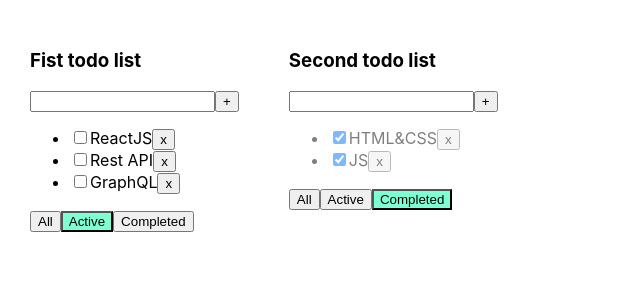
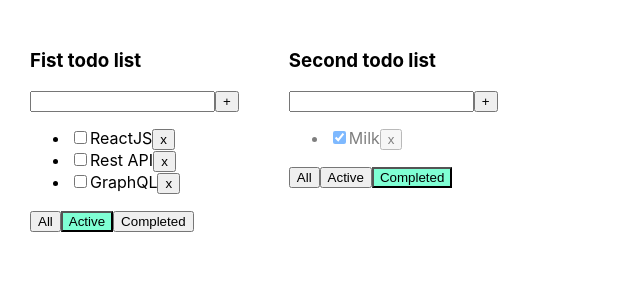
Before and after one commit to Rombeso/TodoList, a React (Create React App) app: page / in a window 1280 px wide. Shown: the top 300 px of the page, without its empty margins (0-640 px from the left). Built offline with nearby package versions, Linux system fonts and the light colour scheme.

Commit message:
Added fixed id for todo List and created associate array in "UseState". Changed three functions for it: removeTask, addTask, changeStatus. Passed ID todo list in props from file todo List.

```diff
--- a/src/App.tsx
+++ b/src/App.tsx
@@ -13,34 +13,31 @@ type TodoListsType ={
 
 function App() {
 
-    let [tasks, setTasks] = useState([
-        {id: v1(), title: "HTML&CSS", isDone: true},
-        {id: v1(), title: "JS", isDone: true},
-        {id: v1(), title: "ReactJS", isDone: false},
-        {id: v1(), title: "Rest API", isDone: false},
-        {id: v1(), title: "GraphQL", isDone: false},
-    ]);
     let [filter, setFilter] = useState<FilterValuesType>("all");
 
 
-    function removeTask(id: string) {
-        let filteredTasks = tasks.filter(t => t.id != id);
-        setTasks(filteredTasks);
+    function removeTask(id: string, todolistID: string) {
+        let task = tasks[todolistID]
+        let filteredTasks = task.filter(t => t.id != id);
+        tasks[todolistID] = filteredTasks
+        setTasks({...tasks});
     }
 
-    function addTask(title: string) {
+    function addTask(title: string, todolistID: string) {
         let task = {id: v1(), title: title, isDone: false};
-        let newTasks = [task, ...tasks];
-        setTasks(newTasks);
+        let allTasks = tasks[todolistID];
+        let newTasks = [task, ...allTasks];
+        tasks[todolistID] = newTasks
+        setTasks({... tasks});
     }
 
-    function changeStatus(taskId: string, isDone: boolean) {
-        let task = tasks.find(t => t.id === taskId);
+    function changeStatus(taskId: string, isDone: boolean, todolistID: string) {
+        let allTasks = tasks[todolistID];
+        let task = allTasks.find(t => t.id === taskId);
         if (task) {
             task.isDone = isDone;
         }
-
-        setTasks([...tasks]);
+        setTasks({...tasks});
     }
 
 
@@ -53,22 +50,40 @@ function App() {
         }
     }
 
+    let todoListID1 = v1()
+    let todoListID2 = v1()
+
     let [todoLists, setTodoList] = useState<Array<TodoListsType>> ([
-        {id: v1(), title: 'Fist todo list', filter: 'active'},
-        {id: v1(), title: 'Second todo list', filter: 'completed'}
+        {id: todoListID1, title: 'Fist todo list', filter: 'active'},
+        {id: todoListID2, title: 'Second todo list', filter: 'completed'}
     ])
+
+    let [tasks, setTasks] = useState({
+    [todoListID1]: [
+        {id: v1(), title: "HTML&CSS", isDone: true},
+        {id: v1(), title: "JS", isDone: true},
+        {id: v1(), title: "ReactJS", isDone: false},
+        {id: v1(), title: "Rest API", isDone: false},
+        {id: v1(), title: "GraphQL", isDone: false},
+    ],
+        [todoListID2]: [
+            {id: v1(), title: "Milk", isDone: true},
+            {id: v1(), title: "Book", isDone: false},
+        ]
+    })
+
 
     return (
         <div className="App">
             {
                 todoLists.map(m=> {
-                    let tasksForTodolist = tasks;
+                    let tasksForTodolist = tasks[m.id];
 
                     if (m.filter === "active") {
-                        tasksForTodolist = tasks.filter(t => t.isDone === false);
+                        tasksForTodolist = tasks[m.id].filter(t => t.isDone === false);
                     }
                     if (m.filter === "completed") {
-                        tasksForTodolist = tasks.filter(t => t.isDone === true);
+                        tasksForTodolist = tasks[m.id].filter(t => t.isDone === true);
                     }
                     return (
                         <Todolist
--- a/src/Todolist.tsx
+++ b/src/Todolist.tsx
@@ -11,10 +11,10 @@ type PropsType = {
     todolistID: string
     title: string
     tasks: Array<TaskType>
-    removeTask: (taskId: string) => void
+    removeTask: (taskId: string, todolistID: string) => void
     changeFilter: (value: FilterValuesType, todolistID: string) => void
-    addTask: (title: string) => void
-    changeTaskStatus: (taskId: string, isDone: boolean) => void
+    addTask: (title: string, todolistID: string) => void
+    changeTaskStatus: (taskId: string, isDone: boolean, todolistID: string) => void
     filter: FilterValuesType
 }
 
@@ -25,7 +25,7 @@ export function Todolist(props: PropsType) {
 
     const addTask = () => {
         if (title.trim() !== "") {
-            props.addTask(title.trim());
+            props.addTask(title.trim(), props.todolistID);
             setTitle("");
         } else {
             setError("Title is required");
@@ -62,9 +62,9 @@ export function Todolist(props: PropsType) {
         <ul>
             {
                 props.tasks.map(t => {
-                    const onClickHandler = () => props.removeTask(t.id)
+                    const onClickHandler = () => props.removeTask(t.id, props.todolistID)
                     const onChangeHandler = (e: ChangeEvent<HTMLInputElement>) => {
-                        props.changeTaskStatus(t.id, e.currentTarget.checked);
+                        props.changeTaskStatus(t.id, e.currentTarget.checked, props.todolistID);
                     }
 
                     return <li key={t.id} className={t.isDone ? "is-done" : ""}>
```
